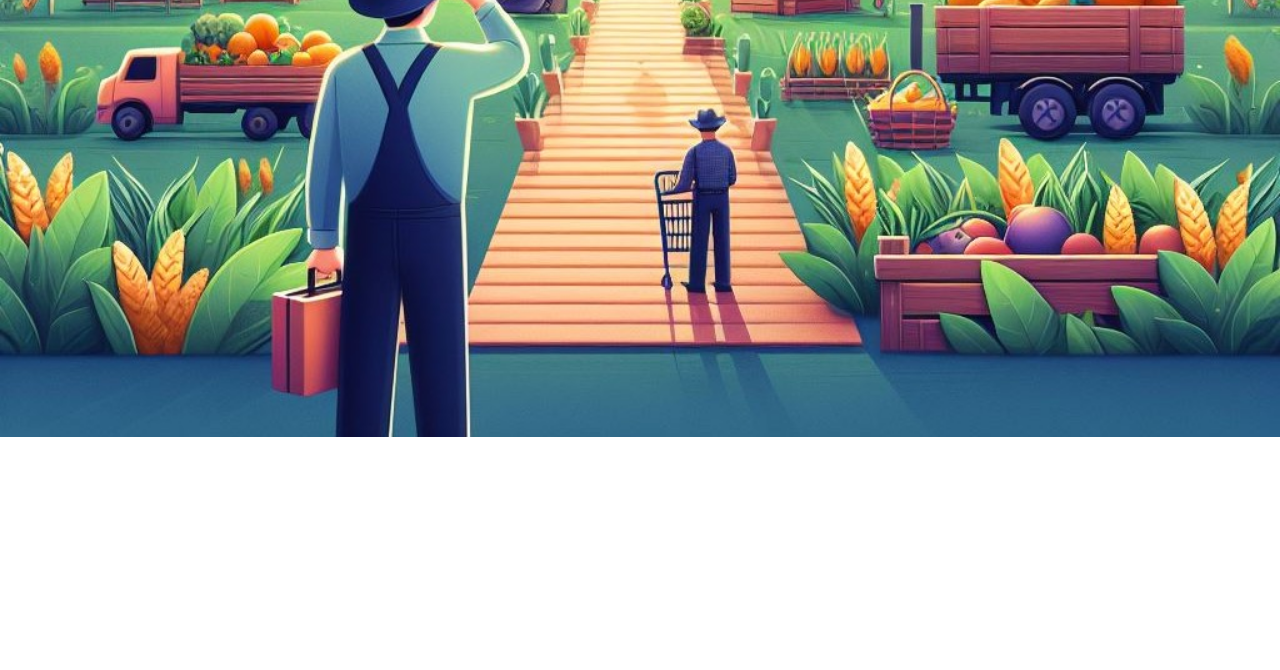
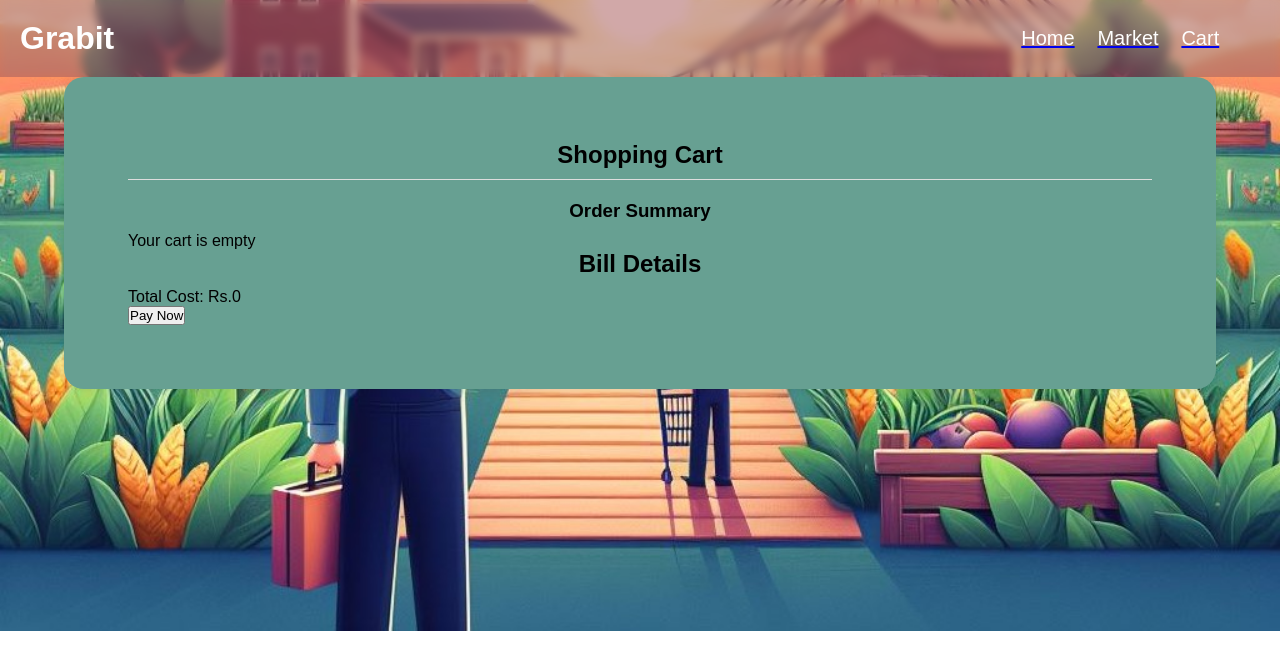
Before and after one commit to sukumar9024/Agricultural-Management-System-Using-React-, a React (Create React App) app: page /cart in a window 1280 px wide. Before the commit this address had no page. Shown: the top 670 px of the page. Built offline with nearby package versions, Linux system fonts and the light colour scheme.

Commit message:
added cart page

```diff
--- a/src/App.js
+++ b/src/App.js
@@ -11,6 +11,7 @@ import Searcher from "./Components/searcher.js";
 import Products from "./Components/Products.js";
 import Customer from "./Components/Customer.jsx";
 import CustomerAddProduct from "./Components/customerAddProduct.jsx";
+import Cart from "./Components/cart.jsx";
 
 function App() {
 
@@ -19,15 +20,16 @@ function App() {
     <div>
 
       <Routes>
-        <Route exact path="/" element={<div><NavBar/><Home /></div>} />
+        <Route exact path="/" element={<div><NavBar/><Home/></div>} />
         <Route exact path="/Login" element={<div><NavBar/><Login /></div>} />
         <Route exact path="/Customerlogin" element={<div><NavBar/><Customerlogin /></div>} />
         <Route exact path="/Customerregister" element={<div><NavBar/><Customerregister/></div>}/>
         <Route exact path="/farmerlogin" element={<div><NavBar/>< Farmerlogin/></div>} />
         <Route exact path="/farmerregister" element={<div><NavBar/><Farmerregister /></div>} />
         <Route exact path="/products" element={<div><NavBar/> <Searcher/><Products/></div>} />
-        <Route exact path="/customer" element={<Customer/>} />
-        <Route exact path="/customer/addProduct" element={<CustomerAddProduct/>} />
+        <Route exact path="/farmer" element={<Customer/>} />
+        <Route exact path="/farmer/addProduct" element={<CustomerAddProduct/>} />
+        <Route exact path="/cart" element={<div><NavBar/><Cart/></div>} />
       </Routes>
 
 
--- /dev/null
+++ b/src/Components/BillModal.jsx
@@ -0,0 +1,25 @@
+import React from 'react';
+
+function BillModal({ bill }) {
+    // Calculate total cost
+    const totalCost = bill.reduce((acc, item) => acc + item.price * item.quantity, 0);
+
+    return (
+        <div className="modal">
+            <div className="modal-content">
+                <h2>Bill Details</h2>
+                <div>
+                    {bill.map((item, index) => (
+                        <div key={index}>
+                            <p>{item.productName}: Rs.{item.price * item.quantity}</p>
+                        </div>
+                    ))}
+                </div>
+                <p>Total Cost: Rs.{totalCost}</p>
+                <button onClick={() => console.log("Payment processed successfully!")}>Pay Now</button>
+            </div>
+        </div>
+    );
+}
+
+export default BillModal;
--- a/src/Components/Card.js
+++ b/src/Components/Card.js
@@ -1,18 +1,38 @@
-import React from 'react';
+import React, {useState}from 'react';
+import cartContents from '../Components/CartContent.js';
 import "..//Styling/Card.css";
 
-function Card(props){
-        return(
+function Card(props) {
+    const [isAddedToCart, setIsAddedToCart] = useState(false);
+
+    const addToCart = () => {
+        const newItem = {
+            src: props.src,
+            productName: props.pname,
+            price: props.price,
+            quantity:1
+        };
+        cartContents.push(newItem);
+        console.log('Item added to cart:', newItem);
+        setIsAddedToCart(true); // Set the state to indicate that item has been added to cart
+    };
+
+    return (
         <div className="cards">
-                <div className='image-holder'><img className='image' src={props.src} alt-text='fruit image'/></div>
+            <div className='image-holder'><img className='image' src={props.src} alt="fruit image" /></div>
             <h4 className="seller"> {props.seller}</h4>
             <h3 className="product-name">{props.pname}</h3>
             <p className="price">Rs.{props.price}</p>
             <div className="AddToCart">
                 <p className="price">Rating  :  {props.rating}</p>
-                    <button> Add to Cart</button>
+                {isAddedToCart ? (
+                    <button disabled>Added to Cart</button> // Disable button if item is already added to cart
+                ) : (
+                    <button onClick={addToCart}>Add to Cart</button>
+                )}
             </div>
         </div>
     );
 }
+
 export default Card;
--- /dev/null
+++ b/src/Components/CartContent.js
@@ -0,0 +1,3 @@
+let cartContents = [];
+
+export default cartContents;
--- a/src/Components/Customer_login.jsx
+++ b/src/Components/Customer_login.jsx
@@ -1,6 +1,7 @@
 import React from "react";
 import "../Styling/customer_login.css";
-import customerBuy from "../assets/customerBuy.jpg"
+import customerBuy from "../assets/customerBuy.jpg";
+import {Link} from "react-router-dom";
 function Customerlogin(){
         return(<div>
             <div className="heading">
@@ -20,7 +21,7 @@ function Customerlogin(){
                 <input type="password" id="password" name="password" placeholder="Password" required />
             </div>
             <div className="submit">
-                <button type="submit">Login</button>
+                <Link to="/products"> <button type="submit">Login</button></Link>
             </div>
         </form>
     </div>
--- a/src/Components/NavBar.jsx
+++ b/src/Components/NavBar.jsx
@@ -9,7 +9,7 @@ function NavBar(){
             <div className="top-menu">
                 <Link to="/" ><li>Home</li></Link>
                 <Link to="/products"><li>Market</li></Link>
-                    <li>Cart</li>
+                <Link to="/cart"><li>Cart</li></Link>
             </div>
         </div>
     </div>
--- /dev/null
+++ b/src/Components/cart.jsx
@@ -0,0 +1,90 @@
+import React, { useState, useEffect } from 'react';
+import BillModal from './BillModal'; // Import the bill modal component
+import cartContents from './CartContent';
+import "../Styling/cart.css";
+
+
+
+function CartItem({ item, onRemove, onUpdateQuantity }) {
+    const [quantity, setQuantity] = useState(item.quantity || 1);
+
+    const handleDecrement = () => {
+        if (quantity > 1) {
+            setQuantity(quantity - 1);
+            onUpdateQuantity(item, quantity - 1);
+        }
+    };
+
+    const handleIncrement = () => {
+        if (quantity < 5) {
+            setQuantity(quantity + 1);
+            onUpdateQuantity(item, quantity + 1);
+        }
+    };
+
+    return (
+        <div className="product">
+            <img src={item.src} alt={item.productName} />
+            <div className="info">
+                <div className="product-name-display">
+                    <h3>Product name</h3><p>{item.productName}</p>
+                </div>
+                <div className="quantity">
+                    <button className="decrement" onClick={handleDecrement} style={{ borderRadius: "5px" }}>-</button>
+                    <input type="text" value={quantity} readOnly />
+                    <button className="increment" onClick={handleIncrement} style={{ borderRadius: "5px" }}>+</button>
+                </div>
+                <div className="product-name-display">
+                    <h3>PRICE</h3><p>{item.price * quantity}</p>
+                </div>
+                <button className="remove-btn" onClick={() => onRemove(item)}>Remove</button>
+            </div>
+        </div>
+    );
+}
+function Cart() {
+    const [cartItems, setCartItems] = useState(cartContents);
+
+    useEffect(() => {
+        cartContents.splice(0, cartContents.length, ...cartItems);
+    }, [cartItems]);
+
+    const handleRemoveFromCart = (itemToRemove) => {
+        const updatedCart = cartItems.filter(item => item !== itemToRemove);
+        setCartItems(updatedCart);
+        console.log('Item removed from cart:', itemToRemove.productName);
+    };
+
+    const handleUpdateQuantity = (item, newQuantity) => {
+        const updatedItems = cartItems.map(cartItem => {
+            if (cartItem === item) {
+                return { ...cartItem, quantity: newQuantity };
+            }
+            return cartItem;
+        });
+        setCartItems(updatedItems);
+    };
+
+    return (
+        <div className="shopping-cart">
+            <h2>Shopping Cart</h2>
+            <div className="order-summary">
+                <h3>Order Summary</h3>
+                <div className="product-items">
+                    {cartItems.length === 0 ? (
+                        <p>Your cart is empty</p>
+                    ) : (
+                        <>
+                            {cartItems.map((item, index) => (
+                                <CartItem key={index} item={item} onRemove={handleRemoveFromCart} onUpdateQuantity={handleUpdateQuantity} />
+                            ))}
+                        </>
+                    )}
+                </div>
+                <BillModal bill={cartItems} />
+            </div>
+        </div>
+    );
+}
+
+export default Cart;
--- a/src/Components/customerAddProduct.jsx
+++ b/src/Components/customerAddProduct.jsx
@@ -1,6 +1,6 @@
 import React from 'react';
 import "../Styling/customerAddProduct.css";
-
+import {Link} from "react-router-dom";
 function CustomerAddProduct() {
   return (
     <div className="customer-add-product-container">
@@ -73,9 +73,9 @@ function CustomerAddProduct() {
                       <button type="submit" className="btn btn-primary" name="insert_pro">
                         Insert
                       </button>
-                      <button type="button" className="btn btn-primary"style={{background:"red"}}>
+                      <Link to="/customer"><button type="button" className="btn btn-primary"style={{background:"red"}}>
                         Cancel
-                      </button>
+                      </button></Link>
                     </div>
                   </div>
                 </form>
--- a/src/Components/farmer_login.jsx
+++ b/src/Components/farmer_login.jsx
@@ -21,7 +21,7 @@ function farmerlogin(){
                 <input type="password" id="password" name="password" placeholder="Password" required/>
             </div>
             <div className="submit">
-                <Link to="/customer"><button type="submit">Login</button></Link>
+                <Link to="/farmer"><button type="submit">Login</button></Link>
             </div>
         </form>
     </div>
--- /dev/null
+++ b/src/Styling/cart.css
@@ -0,0 +1,101 @@
+/* Style the shopping cart container */
+.shopping-cart {
+    width: 90%;
+    margin: 0 auto;
+    background-color: #67a092;
+    box-shadow: 0 0 10px rgba(0, 0, 0, 0.1);
+    padding: 5%;
+    border-radius: 20px;
+}
+
+/* Style the heading */
+.shopping-cart h2 {
+    text-align: center;
+    margin-bottom: 10px;
+}
+
+/* Style the items count */
+.shopping-cart .items {
+    text-align: center;
+    font-weight: bold;
+    margin-bottom: 10px;
+}
+
+/* Style the order summary */
+.shopping-cart .order-summary {
+    border-top: 1px solid #ddd;
+    padding-top: 20px;
+}
+
+/* Style the order summary heading */
+.shopping-cart .order-summary h3 {
+    text-align: center;
+    margin-bottom: 10px;
+}
+
+/* Style the product items */
+.shopping-cart .order-summary .product-items {
+    display: flex;
+    flex-wrap: wrap; /* Align items evenly */
+    gap:10%;
+}
+
+/* Style individual product */
+.product {
+    width: 200px; /* Adjust as needed */
+    margin-bottom: 20px;
+}
+
+.product img {
+    width: 200px;
+    height: 200px; /* Set a fixed height for all images */
+    object-fit: cover; /* Ensure images maintain aspect ratio */
+    margin-bottom: 10px; /* Add some space between image and details */
+    border-radius: 20px; /* Apply border-radius to images */
+}
+
+.product .info {
+    display: flex;
+    flex-direction: column;
+}
+
+.product-name-display {
+    display: flex;
+    justify-content: space-between;
+}
+
+.quantity {
+    display: flex;
+    align-items: center;
+}
+
+.quantity button {
+    background-color: #ddd;
+    border: none;
+    padding: 5px;
+    cursor: pointer;
+}
+
+.quantity input {
+    width: 40px;
+    text-align: center;
+}
+
+.remove-btn {
+    background-color: red;
+    color: white;
+    border: none;
+    padding: 5px 10px;
+    border-radius: 20px;
+    cursor: pointer;
+}
+
+.remove-btn:hover {
+    background-color: darkred;
+}
+
+.remove-btn:active {
+    background-color: #e35a15;
+    box-shadow: 0 5px #666;
+    transform: translateY(4px);
+}
```
Lines whose indentation alone changed are shown as unchanged.
